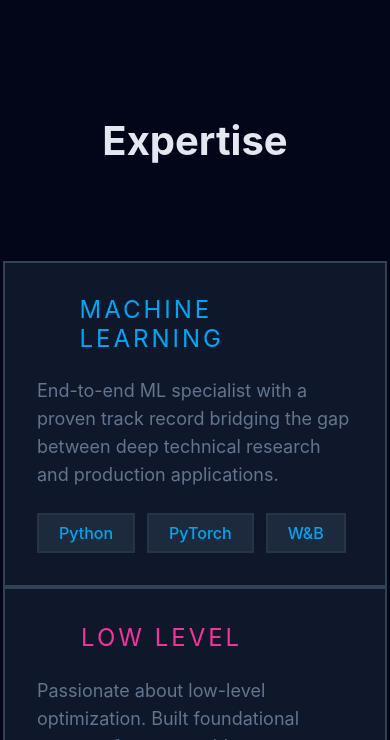
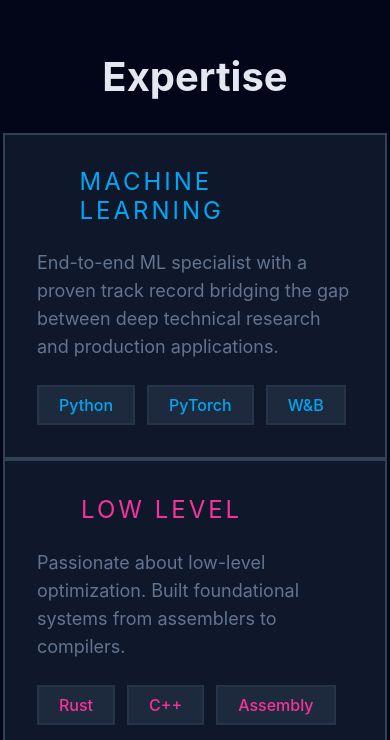
Before and after one commit to alekshiidenhovi/personal-website, a Vue app: page / in a window 390 px wide. Shown: the part 824-1564 px from the top of the page. Built offline with nearby package versions, Linux system fonts and the light colour scheme; some icons are missing.

Commit message:
make section whitespace responsive

```diff
--- a/src/components/ExpertiseSection.vue
+++ b/src/components/ExpertiseSection.vue
@@ -62,8 +62,8 @@ import SectionTitle from "./SectionTitle.vue";
   flex-direction: column;
   align-items: center;
   justify-content: center;
-  gap: 6rem;
-  padding: 6rem 5rem 8rem 5rem;
+  gap: clamp(2rem, 5vw, 6rem);
+  padding: clamp(2rem, 5vw, 5rem);
   width: 100%;
   max-width: 96rem;
   background-color: var(--neutral-950);
--- a/src/components/ProfessionalExperienceSection.vue
+++ b/src/components/ProfessionalExperienceSection.vue
@@ -31,8 +31,8 @@ import JobCard from "./JobCard.vue";
   display: flex;
   flex-direction: column;
   align-items: center;
-  gap: 6rem;
-  padding: 6rem 5rem 8rem 5rem;
+  gap: clamp(2rem, 5vw, 6rem);
+  padding: clamp(2rem, 5vw, 5rem);
   width: 100%;
   max-width: 72rem;
   background-color: var(--neutral-950);
@@ -41,7 +41,7 @@ import JobCard from "./JobCard.vue";
 .job-container {
   display: flex;
   flex-direction: column;
-  gap: 3rem;
+  gap: clamp(1.5rem, 5vw, 3rem);
   width: 100%;
 }
 </style>
--- a/src/components/ProjectsSection.vue
+++ b/src/components/ProjectsSection.vue
@@ -40,8 +40,8 @@ import SectionTitle from "./SectionTitle.vue";
   display: flex;
   flex-direction: column;
   align-items: center;
-  gap: 6rem;
-  padding: 6rem 5rem 8rem 5rem;
+  gap: clamp(2rem, 5vw, 6rem);
+  padding: clamp(2rem, 5vw, 5rem);
   width: 100%;
   max-width: 104rem;
   background-color: var(--neutral-950);
@@ -51,7 +51,7 @@ import SectionTitle from "./SectionTitle.vue";
   display: flex;
   flex-direction: row;
   flex-wrap: wrap;
-  gap: 2.5rem;
+  gap: clamp(1.5rem, 5vw, 3rem);
   width: 100%;
 }
 </style>
```
